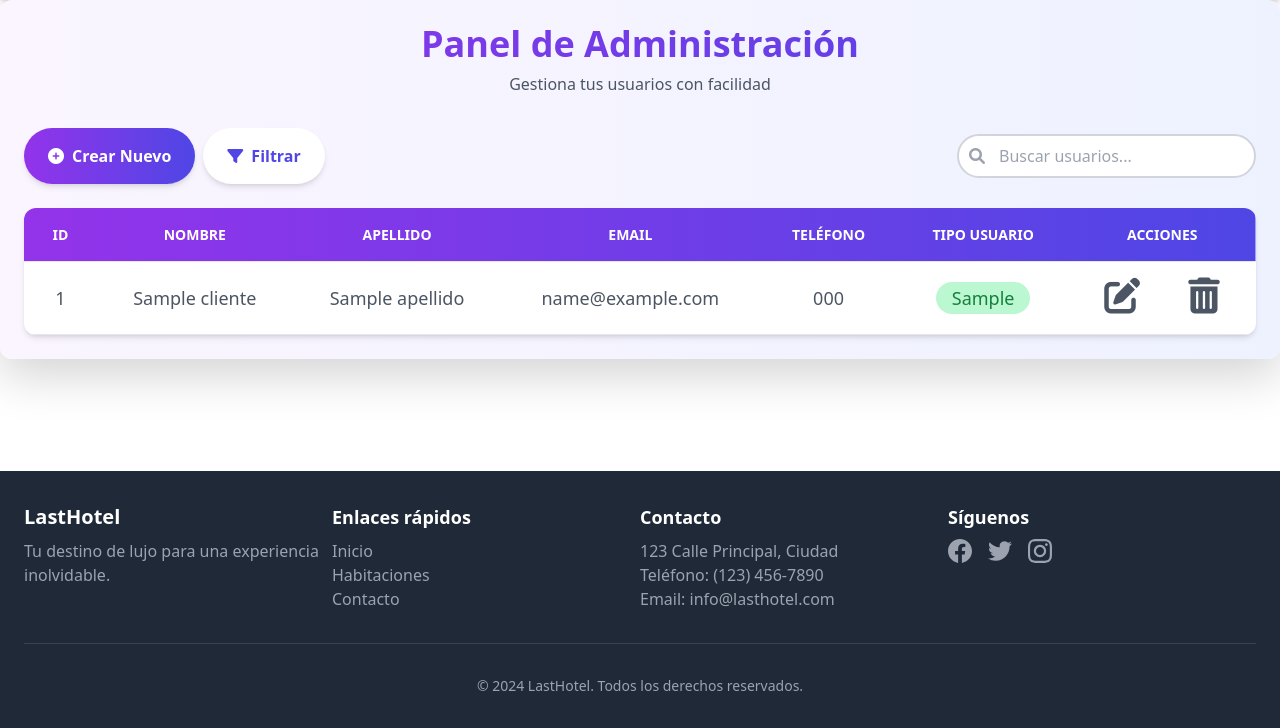
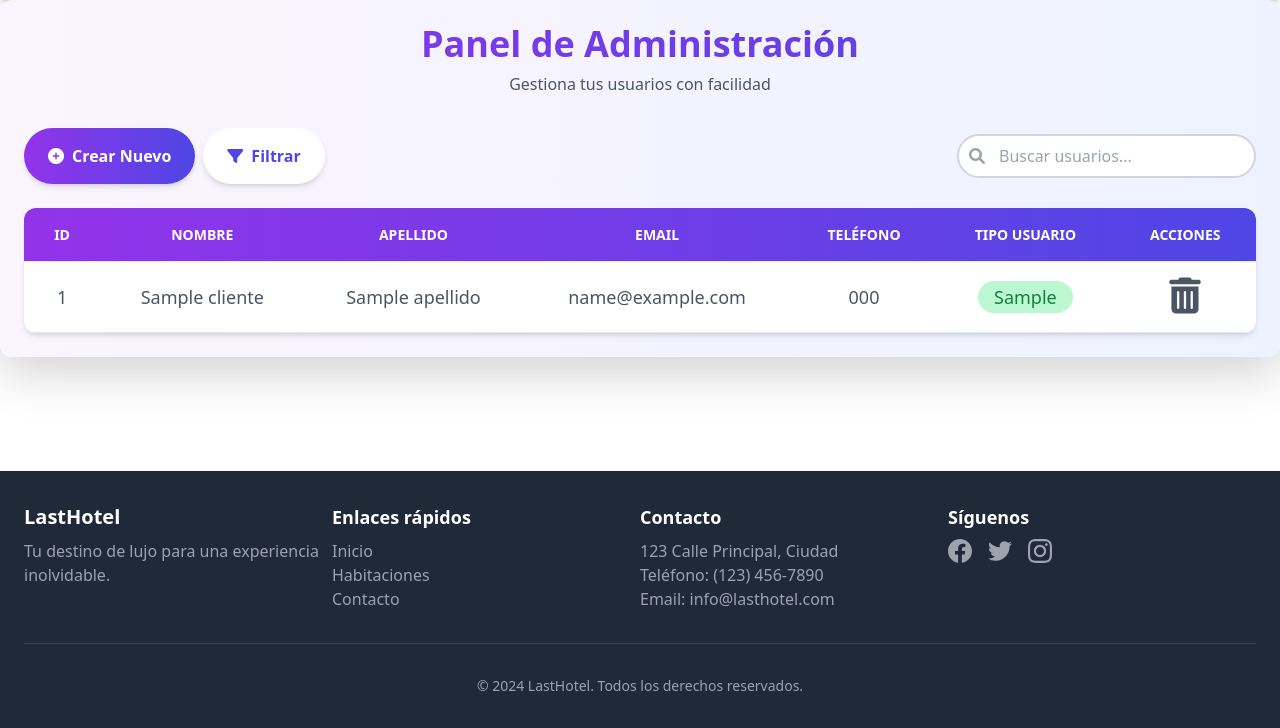
Before and after one commit to Acedi-a/Laravel-Hotel, a PHP site: template views/admin/clientes.php in a window 1280 px wide. Shown: the part 72-800 px from the top of the page. Run offline with PHP 8.4, Linux system fonts and the light colour scheme; the template is opened without the code that fills it: most values are stand-ins (such as "Sample title", 1, 10 or a date in 2020); some libraries are stand-ins or nearby versions.

Commit message:
mas bugs arreglados y funcion de eliminar clientes para el admin añadida

```diff
--- a/controllers/propiedadReserva.php
+++ b/controllers/propiedadReserva.php
@@ -58,7 +58,7 @@ class propiedadReserva{
         reservas::CancelarReservaPorId();
         $id_usuario = $_SESSION["usuario"]['id_usuario'];
         header('Location: gestionar?id=' . $id_usuario);
-        exit();
+        //exit();
     }
 
 
--- a/public/index.php
+++ b/public/index.php
@@ -43,6 +43,7 @@ if (isset($_SESSION['usuario']) && $_SESSION['usuario']['tipo_usuario'] == 'Admi
     $router->post('/admin/habitacionesCrear',[Propiedadhabitaciones::class, 'CrearHabitacion']);
     $router->get('/admin/habitacionesActualizar',[Propiedadhabitaciones::class, 'Obtener']);
     $router->post('/admin/habitacionesActualizar',[Propiedadhabitaciones::class, 'Obtener']);
+    $router->get('/admin/clientes_eliminar',[propiedadAdmin::class, 'Borrarusuario']);
 
 
 }
--- a/router.php
+++ b/router.php
@@ -30,7 +30,6 @@ class Router {
         if ($fn) {
             call_user_func($fn, $this);
         } else {
-            // Aquí se pasa 'false' para no renderizar el layout
             $this->render('main/error404', [], false);
         }
     }
--- a/views/admin/clientes.php
+++ b/views/admin/clientes.php
@@ -35,7 +35,6 @@
             </thead>
             <tbody class="text-gray-600 text-sm">
             <?php foreach ($clientes as $valor): ?>
-
                 <tr class="text-lg border-b border-gray-200 hover:bg-gray-300 transition duration-150 ease-in-out">
                     <td class="py-3 px-6 text-center"><?= htmlspecialchars($valor['id_usuario']) ?></td>
                     <td class="py-3 px-6 text-center"><?= htmlspecialchars($valor['nombre']) ?></td>
@@ -49,10 +48,9 @@
                     </td>
                     <td class="py-3 px-6 text-center">
                         <div class="flex item-center justify-center">
-                            <a href="admin/editar/<?= htmlspecialchars($valor['id_usuario']) ?>" class="h-10 mr-5 transform hover:text-purple-500 hover:scale-150 transition duration-300 ease-in-out">
-                                <i class="fas fa-edit fa-2x"></i>
-                            </a>
-                            <a href="admin/eliminar/<?= htmlspecialchars($valor['id_usuario']) ?>" class="w-6 mr-2 transform hover:text-red-500 hover:scale-110 transition duration-300 ease-in-out">
+                            <a href="clientes_eliminar?id=<?= htmlspecialchars($valor['id_usuario']) ?>" class="w-6 mr-2
+                            transform
+                            hover:text-red-500 hover:scale-110 transition duration-300 ease-in-out">
                                 <i class="fas fa-trash-alt fa-2x"></i>
                             </a>
                         </div>
--- a/views/main/gestion.php
+++ b/views/main/gestion.php
@@ -58,9 +58,9 @@
                     </td>
                     <td class="py-3 px-6 text-center">
                         <div class="flex item-center justify-center">
-                            <a href="reservas/editar/<?= htmlspecialchars($reserva['id_reserva']) ?>" class="h-10 mr-5 transform hover:text-purple-500 hover:scale-150 transition duration-300 ease-in-out">
-                                <i class="fas fa-edit fa-2x"></i>
-                            </a>
+<!--                            <a href="reservas/editar/--><?php //= htmlspecialchars($reserva['id_reserva']) ?><!--" class="h-10 mr-5 transform hover:text-purple-500 hover:scale-150 transition duration-300 ease-in-out">-->
+<!--                                <i class="fas fa-edit fa-2x"></i>-->
+<!--                            </a>-->
                             <a href="gestionar_cancelar?id=<?= htmlspecialchars($reserva['id_reserva']) ?>" class="w-6 mr-2 transform hover:text-red-500 hover:scale-110 transition duration-300 ease-in-out">
                                 <i class="fas fa-trash-alt fa-2x"></i>
                             </a>
```
Also changed, not shown: controllers/PropiedadAdmin.php (+11 -1 lines), models/activarModelo.php (+16 -5 lines).
